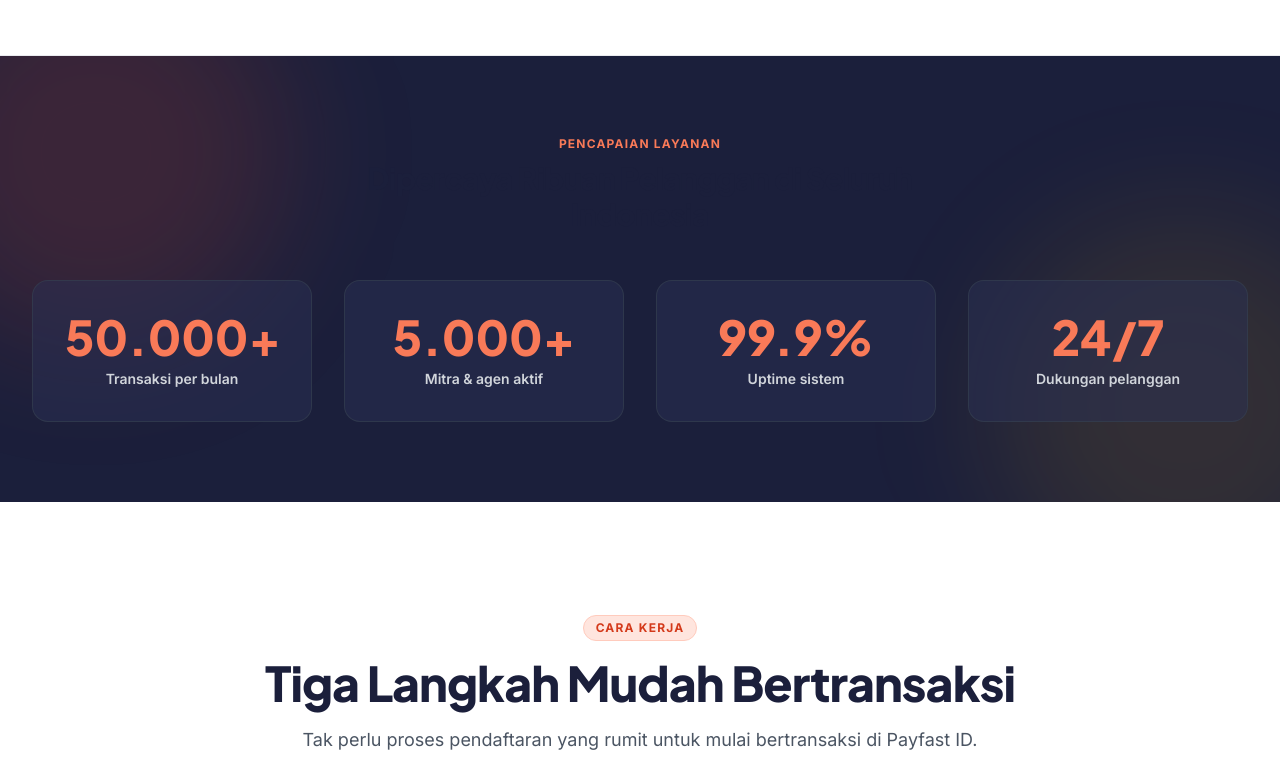
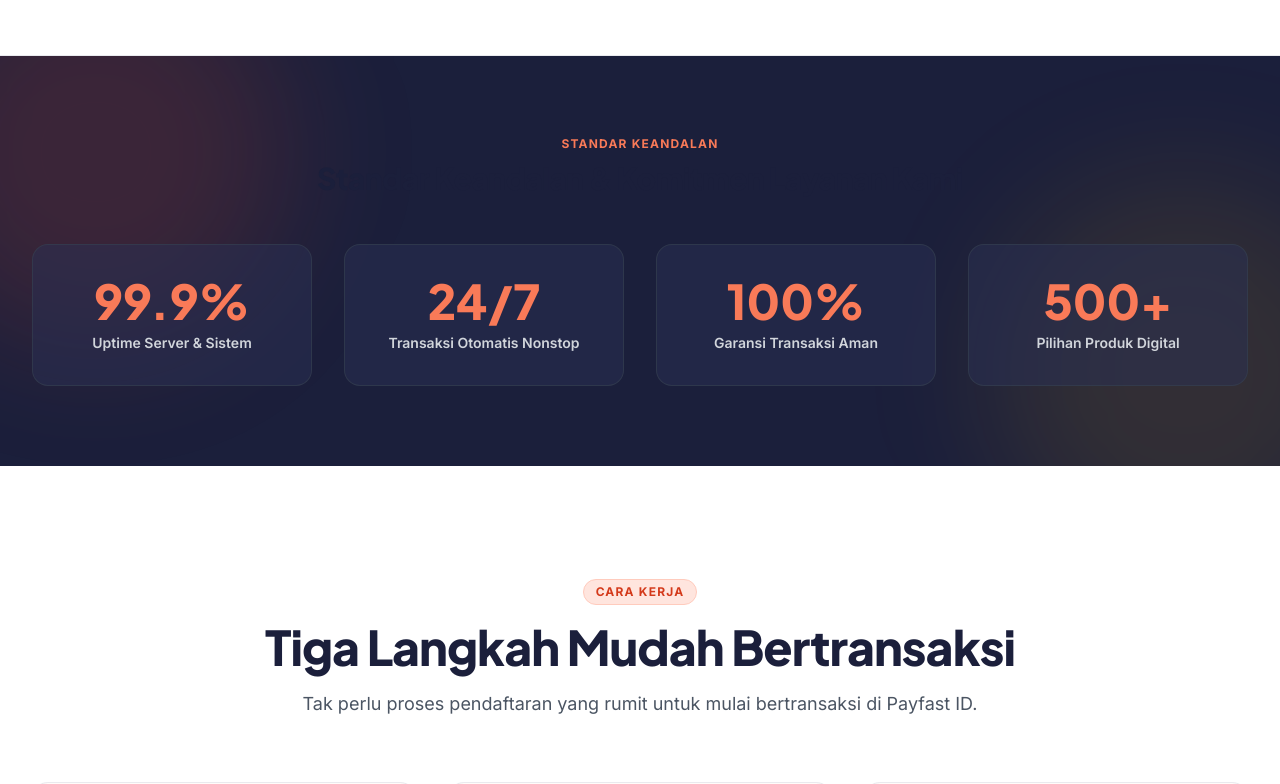
Before and after one commit to arsycreative/payfast_id, a Next.js app: page / in a window 1280 px wide. Shown: the part 3280-4064 px from the top of the page. Built offline with nearby package versions, Linux system fonts and the light colour scheme; no server answers.

Commit message:
feat: update WhatsApp number to 08126666115 and replace assumed stats with general operational metrics

```diff
--- a/src/app/member/page.jsx
+++ b/src/app/member/page.jsx
@@ -116,7 +116,7 @@ export default function MemberAreaPage() {
                     <input
                       type="tel"
                       disabled
-                      placeholder="Contoh: 081234567890"
+                      placeholder="Contoh: 08126666115"
                       className="w-full pl-10 pr-4 py-3 rounded-xl border border-neutral-200 bg-neutral-50/70 text-sm text-neutral-500 cursor-not-allowed"
                     />
                   </div>
@@ -198,7 +198,7 @@ export default function MemberAreaPage() {
                     <input
                       type="tel"
                       disabled
-                      placeholder="081234567890"
+                      placeholder="08126666115"
                       className="w-full pl-10 pr-4 py-2.5 rounded-xl border border-neutral-200 bg-neutral-50/70 text-sm text-neutral-500 cursor-not-allowed"
                     />
                   </div>
--- a/src/components/sections/ContactForm.jsx
+++ b/src/components/sections/ContactForm.jsx
@@ -173,7 +173,7 @@ export function ContactForm({ defaultTopic = "pelanggan" }) {
           <Input
             label="Nomor WhatsApp (Opsional)"
             type="tel"
-            placeholder="081234567890"
+            placeholder="08126666115"
             helperText="Diutamakan untuk respon cepat via chat"
             error={errors.phone?.message}
             {...register("phone")}
--- a/src/components/sections/Stats.jsx
+++ b/src/components/sections/Stats.jsx
@@ -16,7 +16,7 @@ export function Stats() {
       <Container className="relative">
         <div className="text-center max-w-2xl mx-auto mb-12">
           <p className="text-xs uppercase font-bold tracking-widest text-primary-400 mb-2">
-            PENCAPAIAN LAYANAN
+            STANDAR KEANDALAN
           </p>
           <h2 className="text-2xl sm:text-3xl font-extrabold text-white">
             {stats.title}
--- a/src/content/about.js
+++ b/src/content/about.js
@@ -16,7 +16,7 @@ export const aboutContent = {
     paragraphs: [
       "Payfast ID didirikan dengan sebuah tekad sederhana: membuat pengisian ulang pulsa dan kebutuhan digital masyarakat Indonesia menjadi semudah sentuhan jari, tanpa antrean, dan tanpa ketidakpastian.",
       "Berawal dari sekelompok kecil pemuda yang kerap mengalami kendala saat kehabisan kuota atau token listrik di tengah malam, kami membangun infrastruktur server otomatis yang dapat memproses transaksi dalam hitungan detik secara reliabel.",
-      "Hari ini, Payfast ID telah berkembang melayani puluhan ribu pelanggan langsung serta menaungi ribuan konter mitra UMKM di seluruh pelosok Indonesia. Kami bangga dapat berkontribusi dalam perputaran ekonomi digital nasional.",
+      "Hari ini, Payfast ID terus berkembang menyediakan infrastruktur transaksi digital yang mudah, cepat, dan transparan bagi masyarakat serta pelaku usaha konter di berbagai wilayah Indonesia.",
     ],
   },
   visionMission: {
--- a/src/content/home.js
+++ b/src/content/home.js
@@ -80,12 +80,12 @@ export const homeContent = {
     ],
   },
   stats: {
-    title: "Dipercaya Ribuan Pelanggan di Seluruh Indonesia",
+    title: "Standar Keandalan & Komitmen Layanan Kami",
     items: [
-      { value: "50.000+", label: "Transaksi per bulan" },
-      { value: "5.000+", label: "Mitra & agen aktif" },
-      { value: "99.9%", label: "Uptime sistem" },
-      { value: "24/7", label: "Dukungan pelanggan" },
+      { value: "99.9%", label: "Uptime Server & Sistem" },
+      { value: "24/7", label: "Transaksi Otomatis Nonstop" },
+      { value: "100%", label: "Garansi Transaksi Aman" },
+      { value: "500+", label: "Pilihan Produk Digital" },
     ],
   },
   howItWorks: {
@@ -221,7 +221,7 @@ export const homeContent = {
       "Hubungi tim kami sekarang dan temukan kemudahan isi ulang produk digital maupun peluang bisnis kemitraan yang menguntungkan.",
     primaryCta: {
       label: "Chat via WhatsApp",
-      href: "https://wa.me/6281234567890?text=Halo%20Payfast%20ID,%20saya%20ingin%20tanya%20tentang%20layanan.",
+      href: "https://wa.me/628126666115?text=Halo%20Payfast%20ID,%20saya%20ingin%20tanya%20tentang%20layanan.",
     },
     secondaryCta: {
       label: "Kirim Formulir Pesan",
--- a/src/content/services.js
+++ b/src/content/services.js
@@ -24,7 +24,7 @@ export const services = [
     ],
     cta: {
       label: "Beli Sekarang",
-      href: "https://wa.me/6281234567890?text=Halo%20Payfast%20ID,%20saya%20ingin%20beli%20pulsa.",
+      href: "https://wa.me/628126666115?text=Halo%20Payfast%20ID,%20saya%20ingin%20beli%20pulsa.",
     },
   },
   {
@@ -49,7 +49,7 @@ export const services = [
     ],
     cta: {
       label: "Pesan Paket Data",
-      href: "https://wa.me/6281234567890?text=Halo%20Payfast%20ID,%20saya%20ingin%20beli%20paket%20data.",
+      href: "https://wa.me/628126666115?text=Halo%20Payfast%20ID,%20saya%20ingin%20beli%20paket%20data.",
     },
   },
   {
@@ -75,7 +75,7 @@ export const services = [
     ],
     cta: {
       label: "Beli Token PLN",
-      href: "https://wa.me/6281234567890?text=Halo%20Payfast%20ID,%20saya%20ingin%20beli%20token%20listrik.",
+      href: "https://wa.me/628126666115?text=Halo%20Payfast%20ID,%20saya%20ingin%20beli%20token%20listrik.",
     },
   },
   {
@@ -100,7 +100,7 @@ export const services = [
     ],
     cta: {
       label: "Top Up Sekarang",
-      href: "https://wa.me/6281234567890?text=Halo%20Payfast%20ID,%20saya%20ingin%20top%20up%20e-wallet.",
+      href: "https://wa.me/628126666115?text=Halo%20Payfast%20ID,%20saya%20ingin%20top%20up%20e-wallet.",
     },
   },
   {
@@ -125,7 +125,7 @@ export const services = [
     ],
     cta: {
       label: "Top Up Game",
-      href: "https://wa.me/6281234567890?text=Halo%20Payfast%20ID,%20saya%20ingin%20top%20up%20game.",
+      href: "https://wa.me/628126666115?text=Halo%20Payfast%20ID,%20saya%20ingin%20top%20up%20game.",
     },
   },
   {
@@ -150,7 +150,7 @@ export const services = [
     ],
     cta: {
       label: "Bayar Tagihan",
-      href: "https://wa.me/6281234567890?text=Halo%20Payfast%20ID,%20saya%20ingin%20bayar%20tagihan.",
+      href: "https://wa.me/628126666115?text=Halo%20Payfast%20ID,%20saya%20ingin%20bayar%20tagihan.",
     },
   },
   {
@@ -193,7 +193,7 @@ export const services = [
     ],
     cta: {
       label: "Hubungi Support",
-      href: "https://wa.me/6281234567890?text=Halo%20Tim%20Support%20Payfast%20ID,%20saya%20memerlukan%20bantuan.",
+      href: "https://wa.me/628126666115?text=Halo%20Tim%20Support%20Payfast%20ID,%20saya%20memerlukan%20bantuan.",
     },
   },
 ];
--- a/src/content/site.js
+++ b/src/content/site.js
@@ -7,8 +7,8 @@ export const site = {
     "Payfast ID menyediakan pulsa, paket data, token listrik, e-wallet, dan voucher game dengan proses cepat dan harga bersaing.",
   url: process.env.NEXT_PUBLIC_SITE_URL || "https://payfast.id",
   contact: {
-    whatsapp: "6281234567890", // format internasional tanpa +
-    whatsappDisplay: "+62 812-3456-7890",
+    whatsapp: "628126666115", // format internasional tanpa +
+    whatsappDisplay: "+62 812-6666-115",
     email: "halo@payfast.id",
     address: "Jl. Contoh Raya No. 123, Bandung, Jawa Barat 40111, Indonesia",
     hours: "Senin – Minggu, 07.00 – 22.00 WIB",
--- a/src/lib/validations.js
+++ b/src/lib/validations.js
@@ -9,7 +9,7 @@ export const contactSchema = z.object({
   email: z.string().email("Format email tidak valid"),
   phone: z
     .string()
-    .regex(/^(\+62|62|0)[0-9]{8,13}$/, "Nomor WhatsApp tidak valid (contoh: 08123456789)")
+    .regex(/^(\+62|62|0)[0-9]{8,13}$/, "Nomor WhatsApp tidak valid (contoh: 08126666115)")
     .optional()
     .or(z.literal("")),
   topic: z.enum(["pelanggan", "kemitraan", "integrasi", "lainnya"], {
```
Also changed, not shown: 1 other file (tests, documents, lock files or other folders).
